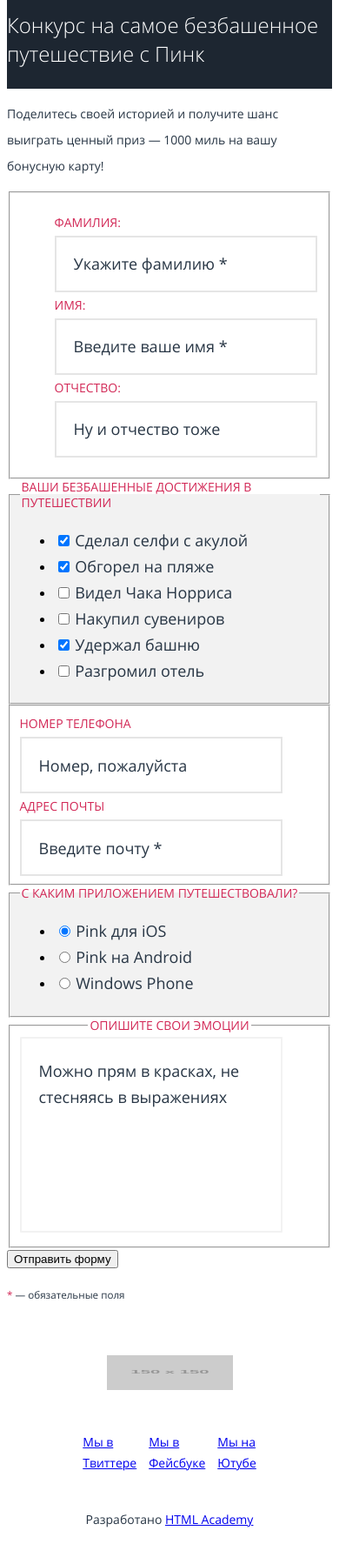
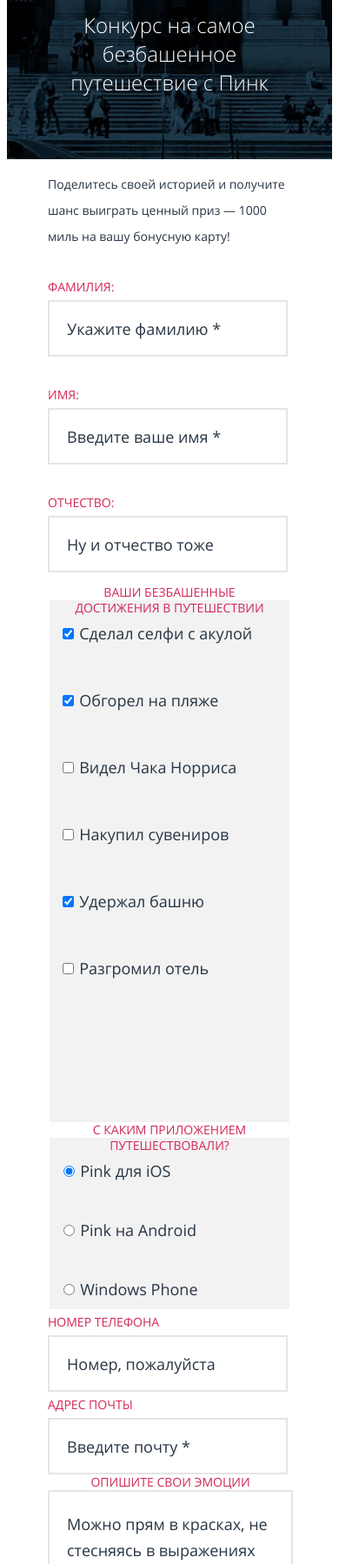
Before and after one commit to PavelGorevoy/1555297-pink-21, a website: page source/form.html in a window 390 px wide. Shown: the part 202-2000 px from the top of the page at 87% size. Drawn offline with nearby package versions, Linux system fonts and the light colour scheme; files that its build step writes are made by us from their sources; placeholder pictures from the web are drawn by us.

Commit message:
Адаптивная сетка для главной страницы

```diff
--- a/source/form.html
+++ b/source/form.html
@@ -45,12 +45,14 @@
 </header>
 <main class="page-main">
   <h1 class="visually-hidden">Приложение PINK</h1>
-  <div class="intro__form">
-    <p class="intro__text intro__text--form">
-      Конкурс на самое
-      безбашенное
+  <div class="intro">
+    <div class="intro__page">
+      <p class="intro__text intro__text--page">
+        Конкурс на самое <br>
+        безбашенное <br>
         путешествие с Пинк
       </p>
+    </div>
   </div>
   <form class="form" action="https://echo.htmlacademy.ru" method="post">
     <p class="form__text">
@@ -103,11 +105,18 @@
         </li>
       </ul>
     </fieldset>
-    <fieldset class="form-write form-write--number">
-      <label for="number" class="form-write__label">Номер телефона</label>
+    <fieldset class="form-write form-number">
+      <legend class="form-number__title">Контактная информация</legend>
+      <ul class="form-number__list">
+        <li class="form-number__item">
+          <label for="number" class="form-write__label form-write__label--number">Номер телефона</label>
           <input class="form-write__input" type="text" name="number" id="number" placeholder="Номер, пожалуйста">
-      <label for="email" class="form-write__label">Адрес почты</label>
+        </li>
+        <li class="form-number__item">
+          <label for="email" class="form-write__label form-write__label--number">Адрес почты</label>
           <input class="form-write__input" type="text" name="email" id="email" placeholder="Введите почту *">
+        </li>
+      </ul>
     </fieldset>
     <fieldset class="form-selectable form-platforms">
       <legend class="form-selectable__title">С каким приложением путешествовали?</legend>
@@ -132,12 +141,14 @@
         <textarea class="write__area" id="note" name="note" placeholder="Можно прям в красках, не стесняясь в выражениях"></textarea>
       </label>
     </fieldset>
+    <div class="form__submit">
       <button class="button form__button form__button--submit" type="submit" name="submit-form">Отправить форму</button>
       <p class="required">
         <small>
           <span class="required__marker">*</span> — обязательные поля
         </small>
       </p>
+    </div>
   </form>
 </main>
 <footer class="page-footer">
--- a/source/sass/blocks/catalog.scss
+++ b/source/sass/blocks/catalog.scss
@@ -1,7 +1,3 @@
-.catalog__intro {
-  background-color: $background-intro;
-}
-
 .catalog__text {
   @include fonts-stile;
   color: $basic-white;
@@ -11,7 +7,12 @@
 }
 
 .catalog__description {
+  @include container;
   @include fonts-stile;
   font-size: 14px;
   line-height: 30px;
 }
+
+.catalog__container {
+  text-align: center;
+}
--- /dev/null
+++ b/source/sass/blocks/form-checkbox.scss
@@ -0,0 +1,29 @@
+.form-checkbox {
+  min-height: 604px;
+
+  @media (min-width: $tablet-width) {
+    min-height: 549px;
+    order: 2;
+  }
+
+  @media (min-width: $desktop-width) {
+    min-height: 228px;
+  }
+}
+
+.form-checkbox__list {
+  @include stile-list;
+  display: grid;
+  gap: 47px;
+
+  @media (min-width: $tablet-width) {
+    padding-top: 54px;
+    margin: 0 auto;
+  }
+
+  @media (min-width: $desktop-width) {
+    grid-template-columns: repeat(3, 1fr);
+    gap: 47px 58px;
+    max-width: 812px;
+  }
+}
--- /dev/null
+++ b/source/sass/blocks/form-number.scss
@@ -0,0 +1,49 @@
+.form-number {
+  border: 2px solid $border-color;
+  border-radius: 1px;
+  order: 2;
+}
+
+@media (min-width: 280px) and (max-width: $tablet-width) {
+  .form-number {
+    border: 0;
+  }
+
+  .form-number__title {
+    display: none;
+  }
+}
+
+.form-number__list {
+  @include stile-list;
+
+  @media (min-width: $tablet-width) {
+    display: flex;
+    flex-direction: column;
+  }
+
+  @media (min-width: $desktop-width) {
+    flex-direction: row;
+  }
+}
+
+.form-number__title {
+  text-align: center;
+  color: $red-color;
+  text-transform: uppercase;
+}
+
+.form-number__item {
+  @include stile-list;
+  margin: 0 auto;
+
+  @media (min-width: $tablet-width) {
+    display: flex;
+    flex-direction: column;
+    width: 496px;
+  }
+
+  @media (min-width: $desktop-width) {
+    width: 371px;
+  }
+}
--- /dev/null
+++ b/source/sass/blocks/form-platforms.scss
@@ -0,0 +1,22 @@
+.form-platforms {
+  @media (min-width: $tablet-width) {
+    order: 1;
+  }
+
+  @media (min-width: $desktop-width) {
+    height: 297px;
+    max-width: 406px;
+  }
+}
+
+.form-platforms__list {
+  @include stile-list;
+  gap: 38px;
+  display: grid;
+
+  @media (min-width: $desktop-width) {
+    gap: 39px;
+    padding-top: 54px;
+    padding-left: 74px;
+  }
+}
--- a/source/sass/blocks/form-selectable.scss
+++ b/source/sass/blocks/form-selectable.scss
@@ -1,9 +1,18 @@
 .form-selectable {
-  background-color: $gray;
+  border: 2px solid $border-color;
+  border-radius: 1px;
+}
+
+@media (min-width: 280px) and (max-width: $tablet-width) {
+  .form-selectable {
+    background-color: $gray;
+    border: 0;
+  }
 }
 
 .form-selectable__title {
   @include fonts-stile;
+  text-align: center;
   color: $red-color;
   font-size: 14px;
   line-height: 18px;
--- a/source/sass/blocks/form-write.scss
+++ b/source/sass/blocks/form-write.scss
@@ -1,5 +1,36 @@
+.form-write {
+  margin: 0;
+  padding: 0;
+}
+
+.form-write--name {
+  border: 0;
+}
+
+.form-write__list {
+  display: grid;
+  gap: 29px;
+  padding: 0;
+  min-width: 280px;
+
+  @media (min-width: $tablet-width) {
+    gap: 56px;
+    max-width: 620px;
+  }
+
+  @media (min-width: $desktop-width) {
+    gap: 58px;
+    max-width: 433px;
+  }
+}
+
 .form-write__item {
   @include stile-list;
+
+  @media (min-width: $tablet-width) {
+    display: flex;
+    align-items: baseline;
+  }
 }
 
 .form-write__label {
@@ -8,11 +39,21 @@
   font-size: 14px;
   line-height: 30px;
   text-transform: uppercase;
+
+  @media (min-width: $tablet-width) {
+    padding-right: 20px;
+  }
+
+  &--number {
+    @media (min-width: $tablet-width) {
+      order: 1;
+    }
+  }
 }
 
 .form-write__input {
   border: 2px solid $border-color;
-  min-width: 276px;
+  width: calc(100% - 30px);
   min-height: 59px;
 
   &::placeholder {
--- a/source/sass/blocks/form.scss
+++ b/source/sass/blocks/form.scss
@@ -1,5 +1,23 @@
+.form {
+  @include container;
+  display: flex;
+  flex-direction: column;
+}
+
 .form__text {
   @include fonts-stile;
   font-size: 14px;
   line-height: 30px;
 }
+
+.form__submit {
+  display: flex;
+  flex-direction: column;
+  align-items: center;
+  order: 2;
+
+  @media (min-width: $tablet-width) {
+    flex-direction: row;
+    justify-content: space-between;
+  }
+}
--- a/source/sass/blocks/intro.scss
+++ b/source/sass/blocks/intro.scss
@@ -2,8 +2,13 @@
   background: url("../../img/back-desktop.png") no-repeat center; //временно
 }
 
+@media (min-width: $tablet-width) {
+  .intro__box {
+    @include container;
+  }
+}
+
 .intro__wrapper {
-  @include container;
   display: flex;
   flex-direction: column;
   justify-content: space-between;
@@ -13,8 +18,8 @@
 
   @media (min-width: $tablet-width) {
     justify-content: center;
+    max-width: 300px;
     height: 619px;
-    max-width: none;
   }
 
   @media (min-width: $desktop-width) {
@@ -23,6 +28,8 @@
 }
 
 .intro__title {
+  display: block;
+  text-align: center;
   color: $basic-white;
   font-style: normal;
   font-weight: 300;
@@ -38,6 +45,10 @@
   }
 }
 
+.intro__holder {
+  text-align: center;
+}
+
 .intro__text {
   color: $basic-white;
   font-style: normal;
@@ -45,12 +56,22 @@
   font-size: 14px;
   line-height: 24px;
 
-  &--form {
+  &--page {
     font-size: 24px;
     line-height: 33px;
   }
 }
 
-.intro__form {
-  background-color: $background-intro;
+.intro__page {
+  text-align: center;
+  vertical-align: center;
+  min-height: 171px;
+
+  @media (min-width: $tablet-width) {
+    min-height: 330px;
+  }
+
+  @media (min-width: $desktop-width) {
+    height: 284px;
+  }
 }
--- a/source/sass/blocks/loading.scss
+++ b/source/sass/blocks/loading.scss
@@ -1,5 +1,14 @@
+.loading {
+  @include container;
+}
+
+.loading-form {
+  background-color: $gray;
+}
+
 .loading__text {
   @include fonts-stile;
+  text-align: center;
   font-size: 14px;
   line-height: 30px;
 }
--- a/source/sass/blocks/platforms.scss
+++ b/source/sass/blocks/platforms.scss
@@ -3,4 +3,5 @@
   justify-content: space-between;
   align-items: center;
   width: 205px;
+  margin: 0 auto;
 }
--- a/source/sass/blocks/post.scss
+++ b/source/sass/blocks/post.scss
@@ -1,5 +1,64 @@
+.post__list {
+  @include container;
+  display: grid;
+
+  @media (min-width: $tablet-width) {
+    grid-template-columns: repeat(2, 1fr);
+    gap: 20px;
+  }
+
+  @media (min-width: $desktop-width) {
+    grid-template-columns: repeat(3, 1fr);
+    gap: 54px 20px;
+  }
+}
+
+.post__top-img {
+  min-width: 320px;
+  min-height: 137px;
+
+  @media (min-width: $tablet-width) {
+    min-width: 660px;
+    min-height: 509px;
+  }
+
+  @media (min-width: $desktop-width) {
+    min-width: 1200px;
+    min-height: 509px;
+  }
+}
+
+.post__img {
+  min-width: 280px;
+  min-height: 180px;
+
+  @media (min-width: $tablet-width) {
+    min-width: 300px;
+    min-height: 300px;
+  }
+}
+
 .post__review {
   background-color: $gray;
+  min-height: 121px;
+
+  @media (min-width: $tablet-width) {
+    min-height: 155px;
+    text-align: left;
+  }
+
+  &--top {
+    @include container;
+    min-height: 192px;
+
+    @media (min-width: $tablet-width) {
+      min-height: 121px;
+    }
+
+    @media (min-width: $desktop-width) {
+      min-height: 96px;
+    }
+  }
 }
 
 .post__author {
@@ -22,6 +81,15 @@
   line-height: 24px;
 }
 
+.post__button {
+  display: flex;
+  align-items: baseline;
+
+  @media (min-width: $tablet-width) {
+    justify-content: space-between;
+  }
+}
+
 .post__like-quantity {
   @include fonts-stile;
   color: $red-color;
--- a/source/sass/blocks/write.scss
+++ b/source/sass/blocks/write.scss
@@ -1,3 +1,23 @@
+.write {
+  order: 2;
+  border: 0;
+  margin: 0;
+  padding: 0;
+  max-width: 280px;
+
+  @media (min-width: $tablet-width) {
+    min-width: 616px;
+    min-height: 289px;
+    border: 2px solid $border-color;
+    border-radius: 1px;
+  }
+
+  @media (min-width: $desktop-width) {
+    min-width: 936px;
+    min-height: 213px;
+  }
+}
+
 .write__title {
   @include fonts-stile;
   color: $red-color;
@@ -8,9 +28,9 @@
 }
 
 .write__area {
-  min-width: 276px;
-  min-height: 197px;
-  border: 2px solid $gray;
+  width: calc(276px - 20px);
+  height: calc(197px - 22px);
+  border: 2px solid $border-color;
   border-radius: 1px;
   resize: none;
 
@@ -28,4 +48,18 @@
     padding-left: 20px;
     padding-top: 22px;
   }
+
+  @media (min-width: $tablet-width) {
+    display: block;
+    margin: auto;
+    margin-top: 28px;
+    width: calc(496px - 20px);
+    height: calc(189px - 22px);
+  }
+
+  @media (min-width: $desktop-width) {
+    margin-top: 39px;
+    width: calc(810px - 20px);
+    height: calc(118px - 22px);
+  }
 }
--- /dev/null
+++ b/source/sass/global/button.scss
@@ -0,0 +1,5 @@
+@media (min-width: $tablet-width) {
+  .button__like {
+    order: 1;
+  }
+}
--- a/source/sass/style.scss
+++ b/source/sass/style.scss
@@ -5,7 +5,7 @@
 @import "global/variables";
 @import "global/fonts";
 @import "global/mixins";
-@import "blocks/page-main";
+@import "global/button";
 
 // blocks
 
@@ -13,6 +13,7 @@
 @import "blocks/page";
 @import "blocks/intro";
 @import "blocks/main-nav";
+@import "blocks/page-main";
 @import "blocks/page-header";
 @import "blocks/page-footer";
 @import "blocks/slider";
@@ -32,6 +33,9 @@
 @import "blocks/form-selectable";
 @import "blocks/write";
 @import "blocks/required";
+@import "blocks/form-checkbox";
+@import "blocks/form-number";
+@import "blocks/form-platforms";
 
 //catalog page
 @import "blocks/catalog";
```
Also changed, not shown: source/catalog.html (+35 -17 lines), source/index.html (+4 -0 lines). Lines whose indentation alone changed are shown as unchanged.
